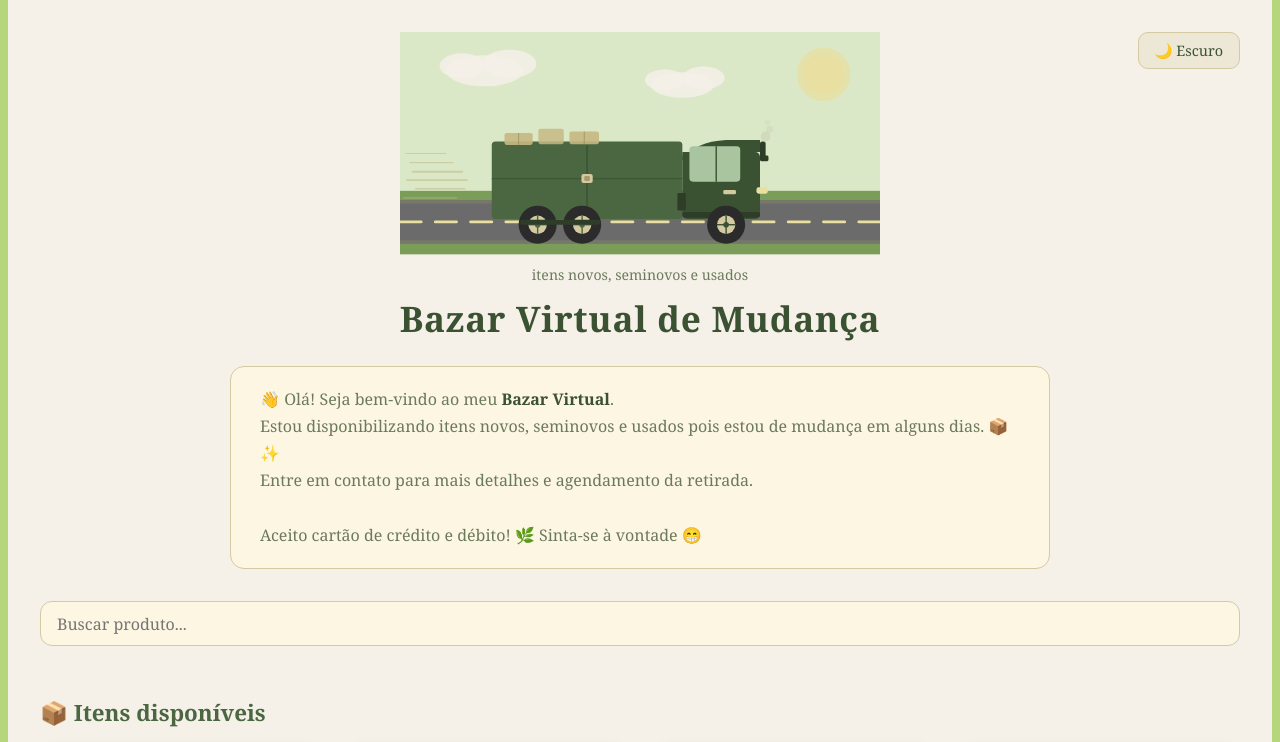
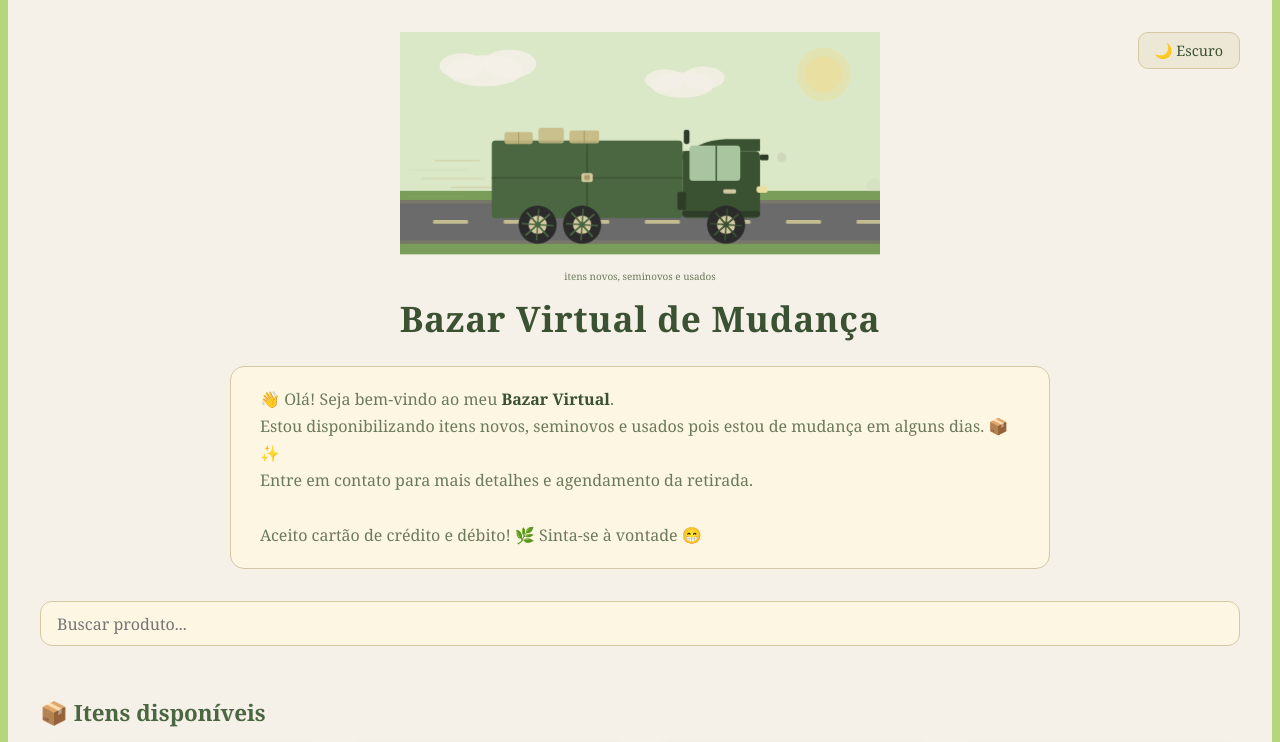
Before and after one commit to Ryaanlucas/bazar, a React (Create React App) app: page / in a window 1280 px wide. Shown: the top 742 px of the page. Built offline with nearby package versions, Linux system fonts and the light colour scheme.

Commit message:
Update App.js

```diff
--- a/src/App.js
+++ b/src/App.js
@@ -3,11 +3,10 @@ import React, { useState } from "react";
 const TruckLogo = () => (
   <svg width="100%" viewBox="0 0 680 360" role="img" xmlns="http://www.w3.org/2000/svg" style={{ display: "block", margin: "0 auto", maxWidth: "480px" }}>
     <title>Logo caminhão de mudança em movimento</title>
-    <desc>Caminhão de mudança em verde oliva correndo numa pista, com linhas de velocidade e nuvens</desc>
+    <desc>Caminhão animado em verde oliva correndo numa pista com rodas girando</desc>
     <style>{`
       .sky { fill: #dbe8c8; }
       .road { fill: #6b6b6b; }
-      .road-line { stroke: #e8dfa0; stroke-width: 4; stroke-dasharray: 30 20; stroke-linecap: round; }
       .grass { fill: #7a9e5a; }
       .truck-body { fill: #4a6741; }
       .truck-cab { fill: #3a5232; }
@@ -15,39 +14,69 @@ const TruckLogo = () => (
       .truck-wheel { fill: #2b2b2b; }
       .truck-hubcap { fill: #d4c9a0; }
       .box-item { fill: #c5b882; }
-      .speed-line { stroke: #c5b882; stroke-linecap: round; opacity: 0.55; }
-      .cloud { fill: #f5f0e8; opacity: 0.85; }
-      .logo-text { font-family: Georgia, serif; font-weight: 700; fill: #3a5232; }
-      .logo-sub { font-family: Georgia, serif; font-weight: 400; fill: #6b7a5a; }
+      .cloud { fill: #f5f0e8; }
       .sun { fill: #e8dfa0; }
       .road-edge { fill: #8a8a6a; }
+      .logo-text { font-family: Georgia, serif; font-weight: 700; fill: #3a5232; font-size: 26px; }
+      .logo-sub  { font-family: Georgia, serif; font-weight: 400; fill: #6b7a5a; font-size: 14px; }
+      @keyframes spin    { from { transform: rotate(0deg); } to { transform: rotate(360deg); } }
+      @keyframes bounce  { 0%,100% { transform: translateY(0px); } 50% { transform: translateY(-3px); } }
+      @keyframes dash    { from { transform: translateX(0); } to { transform: translateX(-100px); } }
+      @keyframes smoke   { 0% { opacity:0.55; transform:translate(0,0) scale(1); } 100% { opacity:0; transform:translate(-22px,-20px) scale(1.9); } }
+      @keyframes speedln { from { transform:translateX(60px); opacity:0.6; } to { transform:translateX(-30px); opacity:0; } }
+      .wheel-rear1 { transform-origin:195px 273px; animation:spin 0.7s linear infinite; }
+      .wheel-rear2 { transform-origin:258px 273px; animation:spin 0.7s linear infinite; }
+      .wheel-front { transform-origin:462px 273px; animation:spin 0.7s linear infinite; }
+      .truck-group { animation:bounce 0.35s ease-in-out infinite; }
+      .dash-group  { animation:dash 0.6s linear infinite; }
+      .smoke1 { animation:smoke 1s ease-out 0s    infinite; }
+      .smoke2 { animation:smoke 1s ease-out 0.33s infinite; }
+      .smoke3 { animation:smoke 1s ease-out 0.66s infinite; }
+      .sl1 { animation:speedln 0.5s linear 0s    infinite; }
+      .sl2 { animation:speedln 0.5s linear 0.15s infinite; }
+      .sl3 { animation:speedln 0.5s linear 0.3s  infinite; }
+      .sl4 { animation:speedln 0.5s linear 0.08s infinite; }
+      .sl5 { animation:speedln 0.5s linear 0.22s infinite; }
     `}</style>
+
     <rect x="0" y="0" width="680" height="230" className="sky"/>
-    <circle cx="600" cy="60" r="38" className="sun" opacity="0.7"/>
-    <circle cx="600" cy="60" r="28" className="sun"/>
-    <ellipse cx="120" cy="55" rx="55" ry="22" className="cloud"/>
-    <ellipse cx="155" cy="45" rx="38" ry="20" className="cloud"/>
-    <ellipse cx="88" cy="48" rx="32" ry="18" className="cloud"/>
-    <ellipse cx="400" cy="75" rx="45" ry="18" className="cloud"/>
-    <ellipse cx="430" cy="65" rx="30" ry="16" className="cloud"/>
-    <ellipse cx="375" cy="68" rx="28" ry="15" className="cloud"/>
+    <circle cx="600" cy="60" r="38" className="sun" opacity="0.5"/>
+    <circle cx="600" cy="60" r="26" className="sun"/>
+    <ellipse cx="120" cy="55" rx="55" ry="22" className="cloud" opacity="0.85"/>
+    <ellipse cx="155" cy="45" rx="38" ry="20" className="cloud" opacity="0.85"/>
+    <ellipse cx="88"  cy="48" rx="32" ry="18" className="cloud" opacity="0.85"/>
+    <ellipse cx="400" cy="75" rx="45" ry="18" className="cloud" opacity="0.8"/>
+    <ellipse cx="430" cy="65" rx="30" ry="16" className="cloud" opacity="0.8"/>
+    <ellipse cx="375" cy="68" rx="28" ry="15" className="cloud" opacity="0.8"/>
     <rect x="0" y="225" width="680" height="18" className="grass"/>
     <rect x="0" y="295" width="680" height="20" className="grass"/>
     <rect x="0" y="238" width="680" height="62" className="road"/>
-    <rect x="0" y="238" width="680" height="5" className="road-edge" opacity="0.4"/>
-    <rect x="0" y="295" width="680" height="5" className="road-edge" opacity="0.4"/>
-    <line x1="0" y1="269" x2="680" y2="269" className="road-line"/>
-    <line x1="18" y1="198" x2="88" y2="198" className="speed-line" strokeWidth="3"/>
-    <line x1="10" y1="210" x2="95" y2="210" className="speed-line" strokeWidth="2.5"/>
-    <line x1="22" y1="222" x2="92" y2="222" className="speed-line" strokeWidth="2"/>
-    <line x1="5" y1="235" x2="80" y2="235" className="speed-line" strokeWidth="1.5"/>
-    <line x1="14" y1="185" x2="75" y2="185" className="speed-line" strokeWidth="2"/>
-    <line x1="8" y1="172" x2="65" y2="172" className="speed-line" strokeWidth="1.5" opacity="0.3"/>
+    <rect x="0" y="238" width="680" height="5"  className="road-edge" opacity="0.4"/>
+    <rect x="0" y="295" width="680" height="5"  className="road-edge" opacity="0.4"/>
+
+    <g className="dash-group">
+      <rect x="0"   y="267" width="50" height="5" rx="2" fill="#e8dfa0" opacity="0.7"/>
+      <rect x="100" y="267" width="50" height="5" rx="2" fill="#e8dfa0" opacity="0.7"/>
+      <rect x="200" y="267" width="50" height="5" rx="2" fill="#e8dfa0" opacity="0.7"/>
+      <rect x="300" y="267" width="50" height="5" rx="2" fill="#e8dfa0" opacity="0.7"/>
+      <rect x="400" y="267" width="50" height="5" rx="2" fill="#e8dfa0" opacity="0.7"/>
+      <rect x="500" y="267" width="50" height="5" rx="2" fill="#e8dfa0" opacity="0.7"/>
+      <rect x="600" y="267" width="50" height="5" rx="2" fill="#e8dfa0" opacity="0.7"/>
+      <rect x="700" y="267" width="50" height="5" rx="2" fill="#e8dfa0" opacity="0.7"/>
+    </g>
+
+    <line x1="30" y1="195" x2="110" y2="195" stroke="#c5b882" strokeWidth="3"   strokeLinecap="round" className="sl1"/>
+    <line x1="20" y1="208" x2="108" y2="208" stroke="#c5b882" strokeWidth="2.5" strokeLinecap="round" className="sl2"/>
+    <line x1="35" y1="220" x2="105" y2="220" stroke="#c5b882" strokeWidth="2"   strokeLinecap="round" className="sl3"/>
+    <line x1="15" y1="233" x2="90"  y2="233" stroke="#c5b882" strokeWidth="1.5" strokeLinecap="round" className="sl4"/>
+    <line x1="25" y1="182" x2="88"  y2="182" stroke="#c5b882" strokeWidth="2"   strokeLinecap="round" className="sl5"/>
+
+    <g className="truck-group">
       <rect x="130" y="155" width="270" height="110" rx="5" className="truck-body"/>
       <line x1="265" y1="160" x2="265" y2="260" stroke="#3a5232" strokeWidth="2"/>
       <line x1="130" y1="208" x2="400" y2="208" stroke="#3a5232" strokeWidth="1.5"/>
       <rect x="257" y="201" width="16" height="13" rx="3" fill="#d4c9a0"/>
-    <rect x="261" y="204" width="8" height="7" rx="2" fill="#a89a6a"/>
+      <rect x="261" y="204" width="8"  height="7"  rx="2" fill="#a89a6a"/>
       <rect x="148" y="143" width="40" height="17" rx="3" className="box-item" opacity="0.9"/>
       <line x1="168" y1="143" x2="168" y2="160" stroke="#9a8a5a" strokeWidth="1"/>
       <rect x="196" y="137" width="36" height="22" rx="3" className="box-item" opacity="0.85"/>
@@ -57,32 +86,45 @@ const TruckLogo = () => (
       <path d="M400 182 Q418 155 462 153 L510 153 L510 170 L400 170 Z" className="truck-cab"/>
       <rect x="410" y="162" width="72" height="50" rx="5" className="truck-window"/>
       <line x1="448" y1="162" x2="448" y2="212" stroke="#3a5232" strokeWidth="2"/>
-    <rect x="505" y="220" width="16" height="9" rx="3" fill="#e8dfa0"/>
-    <rect x="510" y="155" width="8" height="25" rx="3" fill="#2e3d28"/>
-    <circle cx="518" cy="148" r="7" fill="#c5c5b0" opacity="0.4"/>
-    <circle cx="524" cy="138" r="5" fill="#c5c5b0" opacity="0.3"/>
-    <circle cx="521" cy="128" r="4" fill="#c5c5b0" opacity="0.2"/>
+      <rect x="505" y="220" width="16" height="9"  rx="3" fill="#e8dfa0"/>
       <rect x="400" y="255" width="110" height="8" rx="3" fill="#2e3d28"/>
-    <rect x="458" y="224" width="18" height="6" rx="2" fill="#d4c9a0"/>
-    <rect x="510" y="175" width="12" height="8" rx="2" fill="#2e3d28"/>
+      <rect x="458" y="224" width="18" height="6"  rx="2" fill="#d4c9a0"/>
+      <rect x="510" y="175" width="12" height="8"  rx="2" fill="#2e3d28"/>
       <rect x="393" y="228" width="12" height="25" rx="2" fill="#2e3d28"/>
+      <rect x="402" y="140" width="8" height="20" rx="3" fill="#2e3d28"/>
+      <circle cx="406" cy="138" r="7" fill="#b8b8a0" className="smoke1"/>
+      <circle cx="406" cy="138" r="6" fill="#b8b8a0" className="smoke2"/>
+      <circle cx="406" cy="138" r="5" fill="#b8b8a0" className="smoke3"/>
+    </g>
+
+    <g className="wheel-rear1">
       <circle cx="195" cy="273" r="27" className="truck-wheel"/>
       <circle cx="195" cy="273" r="13" className="truck-hubcap"/>
-    <circle cx="195" cy="273" r="4" fill="#4a6741"/>
-    <line x1="195" y1="260" x2="195" y2="286" stroke="#4a6741" strokeWidth="2"/>
-    <line x1="182" y1="273" x2="208" y2="273" stroke="#4a6741" strokeWidth="2"/>
+      <circle cx="195" cy="273" r="4"  fill="#4a6741"/>
+      <line x1="195" y1="250" x2="195" y2="296" stroke="#4a6741" strokeWidth="2.5"/>
+      <line x1="172" y1="273" x2="218" y2="273" stroke="#4a6741" strokeWidth="2.5"/>
+      <line x1="179" y1="257" x2="211" y2="289" stroke="#4a6741" strokeWidth="2"/>
+      <line x1="211" y1="257" x2="179" y2="289" stroke="#4a6741" strokeWidth="2"/>
+    </g>
+    <g className="wheel-rear2">
       <circle cx="258" cy="273" r="27" className="truck-wheel"/>
       <circle cx="258" cy="273" r="13" className="truck-hubcap"/>
-    <circle cx="258" cy="273" r="4" fill="#4a6741"/>
-    <line x1="258" y1="260" x2="258" y2="286" stroke="#4a6741" strokeWidth="2"/>
-    <line x1="245" y1="273" x2="271" y2="273" stroke="#4a6741" strokeWidth="2"/>
+      <circle cx="258" cy="273" r="4"  fill="#4a6741"/>
+      <line x1="258" y1="250" x2="258" y2="296" stroke="#4a6741" strokeWidth="2.5"/>
+      <line x1="235" y1="273" x2="281" y2="273" stroke="#4a6741" strokeWidth="2.5"/>
+      <line x1="242" y1="257" x2="274" y2="289" stroke="#4a6741" strokeWidth="2"/>
+      <line x1="274" y1="257" x2="242" y2="289" stroke="#4a6741" strokeWidth="2"/>
+    </g>
+    <g className="wheel-front">
       <circle cx="462" cy="273" r="27" className="truck-wheel"/>
       <circle cx="462" cy="273" r="13" className="truck-hubcap"/>
-    <circle cx="462" cy="273" r="4" fill="#3a5232"/>
-    <line x1="462" y1="260" x2="462" y2="286" stroke="#3a5232" strokeWidth="2"/>
-    <line x1="449" y1="273" x2="475" y2="273" stroke="#3a5232" strokeWidth="2"/>
-    <rect x="170" y="266" width="114" height="7" rx="3" fill="#2e3d28"/>
-    <text x="340" y="352" textAnchor="middle" className="logo-sub" fontSize="20">itens novos, seminovos e usados</text>
+      <circle cx="462" cy="273" r="4"  fill="#3a5232"/>
+      <line x1="462" y1="250" x2="462" y2="296" stroke="#3a5232" strokeWidth="2.5"/>
+      <line x1="439" y1="273" x2="485" y2="273" stroke="#3a5232" strokeWidth="2.5"/>
+      <line x1="446" y1="257" x2="478" y2="289" stroke="#3a5232" strokeWidth="2"/>
+      <line x1="478" y1="257" x2="446" y2="289" stroke="#3a5232" strokeWidth="2"/>
+    </g>
+    <text x="340" y="352" textAnchor="middle" className="logo-sub">itens novos, seminovos e usados</text>
   </svg>
 );
 
```
Lines whose indentation alone changed are shown as unchanged.
